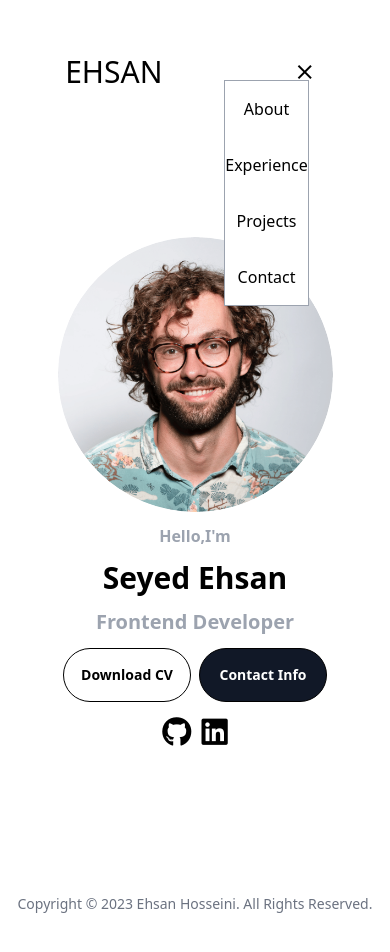
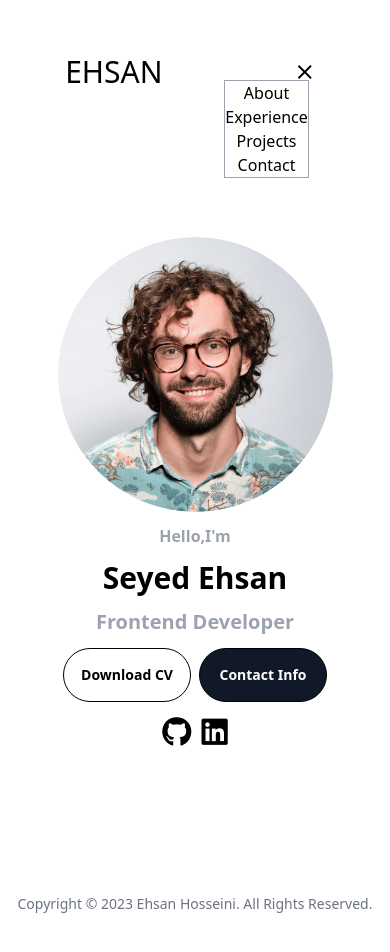
Before and after one commit to seyedehsandev/personal1, a React (Create React App) app: page / in a window 390 px wide. Both pictures are taken after a click on the element "menu". Shown: the top 952 px of the page. Built offline with nearby package versions, Linux system fonts and the light colour scheme.

Commit message:
mobile nav item edited

```diff
--- a/src/components/navbar/Hamburger.js
+++ b/src/components/navbar/Hamburger.js
@@ -4,6 +4,6 @@ import { Link } from 'react-router-dom';
 
 export default function Hamburger({address , content}) {
   return (
-    <Link className='cursor-pointer py-4 no-underline hover:text-gray-400 hover:border-b border-t-gray-400 border-solid transition-all' to={address} >{content}</Link>
+    <Link className='cursor-pointer no-underline hover:text-gray-400 hover:border-b border-t-gray-400 border-solid transition-all' to={address} >{content}</Link>
   )
 }
--- a/src/components/navbar/Navbar.js
+++ b/src/components/navbar/Navbar.js
@@ -28,7 +28,7 @@ export default function Navbar() {
         <div className="hamburgur-nav flex lg:hidden relative">
             <span id="menu" className={`${isHamburgurOpen ? "hidden" :"flex"} material-symbols-outlined w-8 cursor-pointer`} onClick={menuFunc}>menu</span>
             <span id="close" className={`${isHamburgurOpen ? "flex" :"hidden"} material-symbols-outlined w-8 cursor-pointer`} onClick={menuFunc}>close</span>
-                <div className={`hamburgur-menu z-50 absolute ${isHamburgurOpen ? "flex" :"hidden"} top-5 right-4 flex-col justify-center items-center bg-white border border-solid border-gray-400`}>
+                <div className={`hamburgur-menu z-50 absolute ${isHamburgurOpen ? "flex" :"hidden"} top-5 right-4 gap-y-4 flex-col justify-center items-center bg-white border border-solid border-gray-400`}>
                     <Hamburger address={"/about"} content={"About"}/>
                     <Hamburger address={"/experience"} content={"Experience"}/>
                     <Hamburger address={"/projects"} content={"Projects"}/>
```
